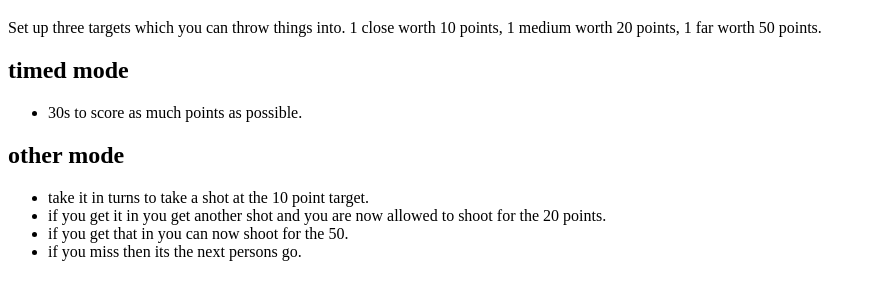
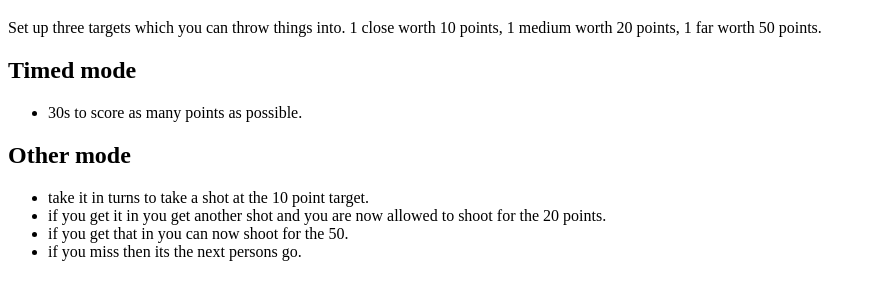
Before and after one commit to SchoolOfCode/energiser-gatsby, a Gatsby site: page /ballybinbinbin in a window 1280 px wide. Shown: the part 87-386 px from the top of the page, without its empty margins (0-873 px from the left). Built offline with nearby package versions, Linux system fonts and the light colour scheme; Gatsby itself is replaced by a stand-in of ours.

Commit message:
bally bin tidy

```diff
--- a/src/energisers/ball-in-bin.md
+++ b/src/energisers/bally-bin-bin-bin.md
@@ -5,11 +5,11 @@ title: "Bally Bin Bin Bin"
 
 Set up three targets which you can throw things into. 1 close worth 10 points, 1 medium worth 20 points, 1 far worth 50 points.
 
-## timed mode
+## Timed mode
 
-- 30s to score as much points as possible.
+- 30s to score as many points as possible.
 
-## other mode
+## Other mode
 
 - take it in turns to take a shot at the 10 point target.
 - if you get it in you get another shot and you are now allowed to shoot for the 20 points.
```
